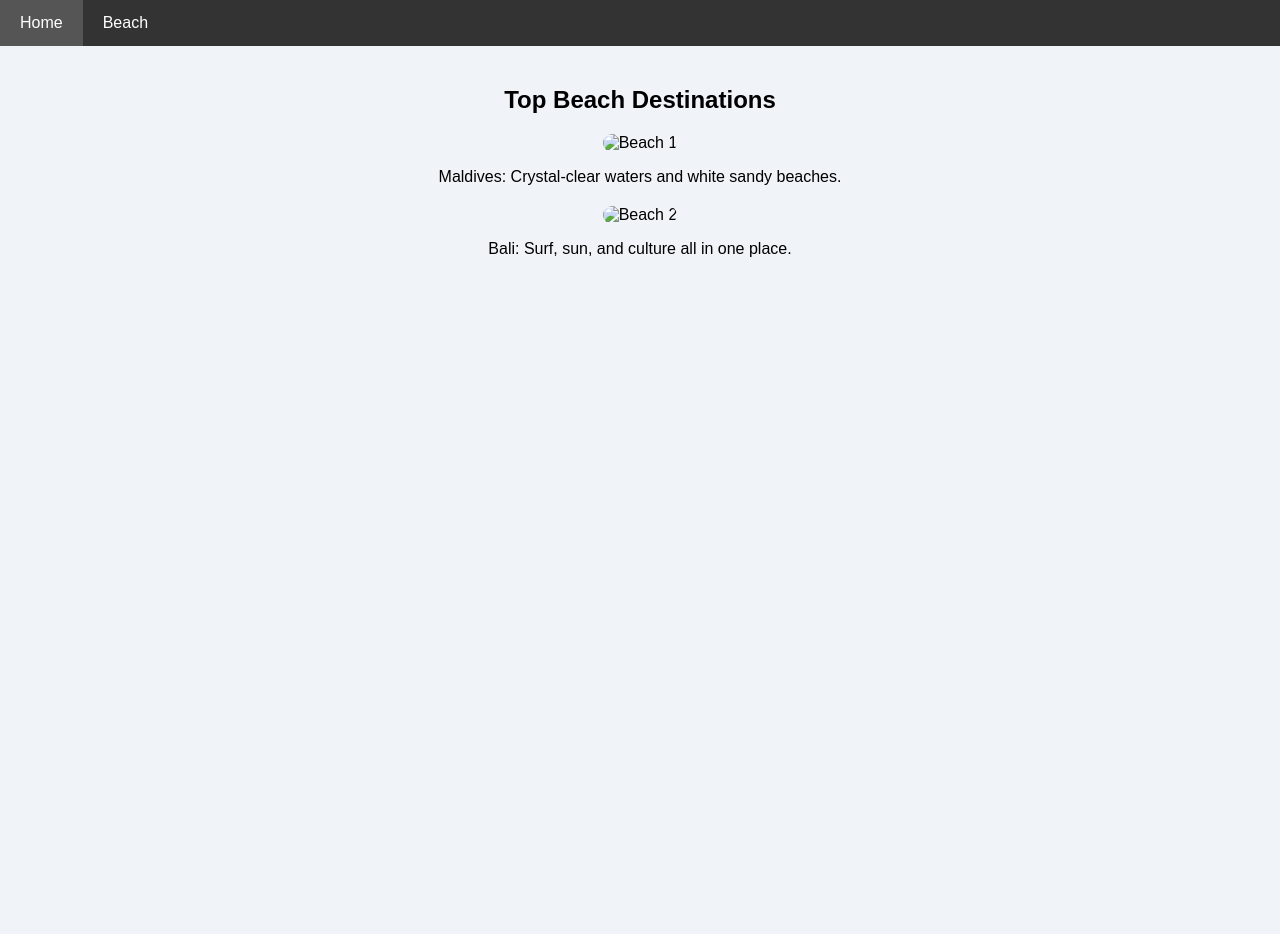
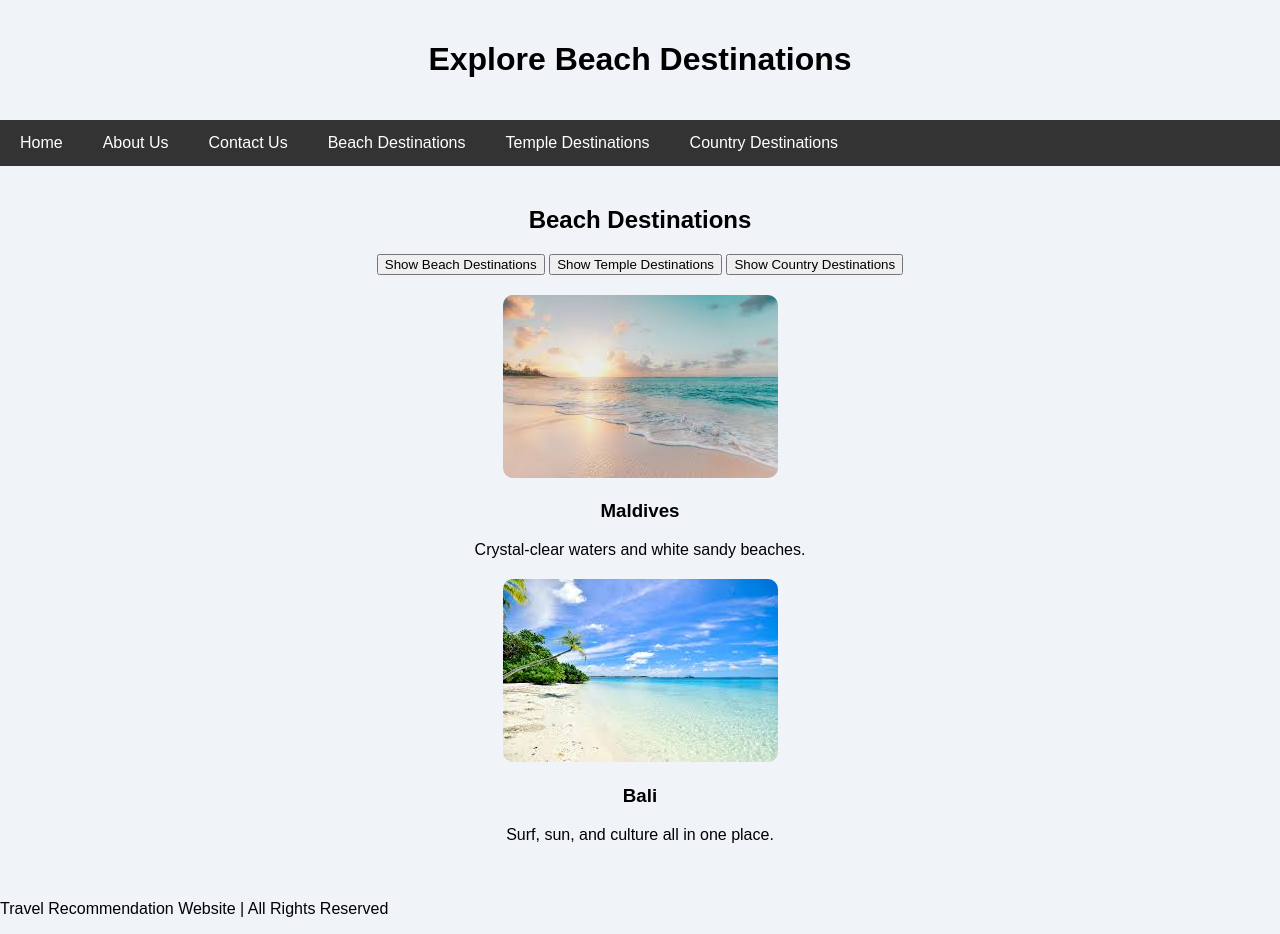
Before and after one commit to Rucha11011110/travel-recommendation-website, a plain HTML site: page beach.html in a window 1280 px wide. Before the commit the page ends 800 px from the top, so only its background shows below. Drawn offline with Linux system fonts and the light colour scheme; files whose address does not match are found by name.

Commit message:
beach.html

```diff
--- a/beach.html
+++ b/beach.html
@@ -2,26 +2,34 @@
 <html lang="en">
 <head>
   <meta charset="UTF-8">
-  <title>Beach Recommendations</title>
+  <meta name="viewport" content="width=device-width, initial-scale=1.0">
+  <title>Beach Destinations - Travel Recommendation Website</title>
   <link rel="stylesheet" href="style.css">
 </head>
 <body>
+  <header>
+    <h1>Explore Beach Destinations</h1>
+  </header>
   <nav>
     <ul>
       <li><a href="index.html">Home</a></li>
-      <li><a href="beach.html">Beach</a></li>
+      <li><a href="about.html">About Us</a></li>
+      <li><a href="contact.html">Contact Us</a></li>
+      <li><a href="beach.html">Beach Destinations</a></li>
+      <li><a href="temple.html">Temple Destinations</a></li>
+      <li><a href="country.html">Country Destinations</a></li>
     </ul>
   </nav>
   <section>
-    <h2>Top Beach Destinations</h2>
-    <div class="destination">
-      <img src="images/beach1.jpeg" alt="Beach 1">
-      <p>Maldives: Crystal-clear waters and white sandy beaches.</p>
-    </div>
-    <div class="destination">
-      <img src="images/beach2.jpeg" alt="Beach 2">
-      <p>Bali: Surf, sun, and culture all in one place.</p>
-    </div>
+    <h2>Beach Destinations</h2>
+    <button id="beach-btn">Show Beach Destinations</button>
+    <button id="temple-btn">Show Temple Destinations</button>
+    <button id="country-btn">Show Country Destinations</button>
+    <div id="destination-container"></div>
   </section>
+  <footer>
+    <p>Travel Recommendation Website | All Rights Reserved</p>
+  </footer>
+  <script src="script.js"></script>
 </body>
 </html>
```
